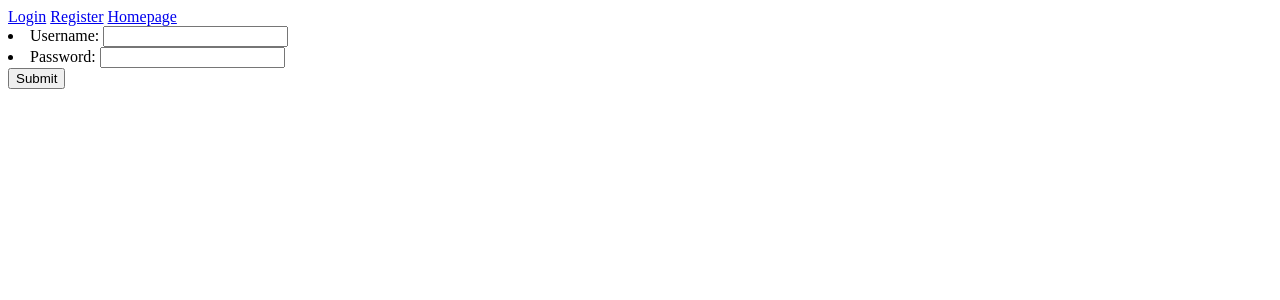
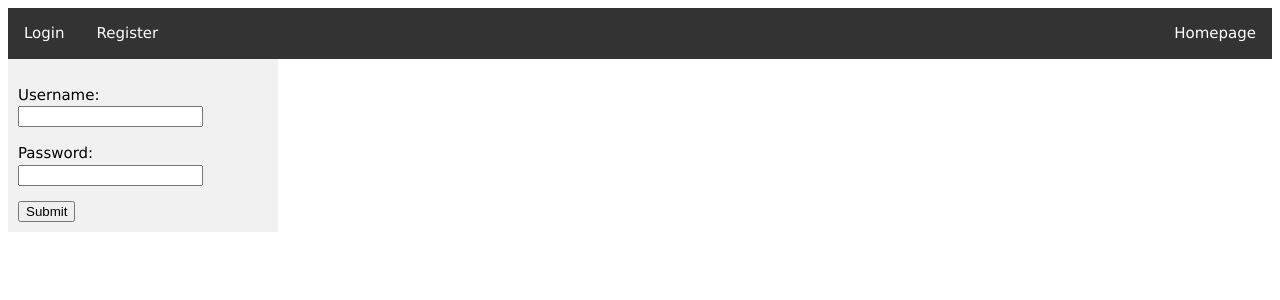
Before and after one commit to aradfir/registrar-portal-django, a Django app: page /login/ in a window 1280 px wide. Shown: the top 300 px of the page. Run offline with Django 4.2, Linux system fonts and the light colour scheme.

Commit message:
use styles to beautify webpage

```diff
--- a/portal/templates/portal/base.html
+++ b/portal/templates/portal/base.html
@@ -1,14 +1,183 @@
-<div id="navbar">
+<style>
+    ul {
+list-style-type: none;
+margin: 0;
+padding: 0;
+overflow: hidden;
+background-color: #333;
+        box-sizing: inherit;
+        font-family: Verdana,sans-serif;
+font-size: 15px;
+line-height: 1.5;
+}
+
+ul.horizontal {
+    list-style-type: none;
+    margin: 0;
+    padding: 0;
+    overflow: hidden;
+    background-color: #333;
+}
+
+ul.horizontal li {
+    float: left;
+}
+
+ul.horizontal li a {
+    display: inline-block;
+    color: white;
+    text-align: center;
+    padding: 14px 16px;
+    text-decoration: none;
+}
+
+ul.horizontal li a:hover:not(.active) {
+    background-color: #000;
+}
+
+ul.horizontal li a.active {
+    background-color:#04AA6D;
+}
+
+ul.horizontal2 {
+    list-style-type: none;
+    margin: 0;
+    padding: 0;
+    overflow: hidden;
+    border: 1px solid #e7e7e7;
+    background-color: #f3f3f3;
+}
+
+ul.horizontal2 li {
+    float: left;
+}
+
+ul.horizontal2 li a {
+    display: inline-block;
+    color: #666;
+    text-align: center;
+    padding: 14px 16px;
+    text-decoration: none;
+}
+
+ul.horizontal2 li a:hover:not(.active) {
+    background-color: #ddd;
+}
+
+ul.horizontal2 a.active {
+    color: white;
+    background-color: #04AA6D;
+}
+.width94 {
+width:94%;
+}
+@media screen and (max-width: 600px) {
+    .width94 {
+       width:100%;
+    }
+}
+
+ul.vertical {
+    list-style-type: none;
+    margin: 0px;
+    padding: 10px;
+    width: 250px;
+    background-color: #f1f1f1;
+}
+
+ul.vertical li a {
+    display: block;
+    color: #000;
+    padding: 8px 0 8px 16px;
+    text-decoration: none;
+}
+
+ul.vertical li a:hover:not(.active) {
+    background-color: #555;
+    color:white;
+}
+
+ul.vertical a.active {
+    background-color: #04AA6D;
+    color:white;
+}
+
+ul.gray {
+border: 1px solid #e7e7e7;
+    background-color: #f3f3f3;
+}
+
+ul.gray li a {
+    display: block;
+    color: #666;
+    text-align: center;
+    padding: 14px 16px;
+    text-decoration: none;
+}
+
+ul.gray li a:hover:not(.active) {
+    background-color: #ddd;
+}
+
+ul.gray li a.active {
+    color: white;
+    background-color: #008CBA;
+}
+.rightli {
+float:right;
+}
+
+@media screen and (max-width: 408px) {
+    .rightli {
+       display:none;
+    }
+}
+
+ul.ex {
+width:90%;
+}
+@media screen and (max-width: 600px) {
+    ul.ex {
+       width:100%;
+    }
+}
+
+ul.divider li {
+    float: left;
+    border-right:1px solid #bbb;
+}
+
+ul.divider li:last-child {
+    border-right: none;
+}
+ul.border {
+    border: 1px solid #555;
+}
+
+ul.border li a {
+    padding: 8px 16px;
+}
+
+ul.border li {
+    text-align: center;
+    border-bottom: 1px solid #555;
+}
+
+ul.border li:last-child {
+    border-bottom: none;
+}
+
+</style>
+<ul id="navbar" class="horizontal">
     {% if request.user.is_authenticated %}
-        <a id="logout" href="{% url 'portal:logout' %}">Logout</a>
+        <li><a id="logout" href="{% url 'portal:logout' %}">Logout</a></li>
     {% else %}
-        <a id="login" href="{% url 'portal:login' %}">Login</a>
-        <a id="Register" href="{% url 'portal:register' %}">Register</a>
+        <li><a id="login" href="{% url 'portal:login' %}">Login</a></li>
+        <li><a id="Register" href="{% url 'portal:register' %}">Register</a></li>
 
     {% endif %}
-
-    <a id="homepage" href="{% url 'portal:index' %}">Homepage</a>
-</div>
+    <li style="float:right"><a id="homepage" href="{% url 'portal:index' %}">Homepage</a></li>
+</ul>
 <div id="content">
         {% block content %}{% endblock %}
     </div>
--- a/portal/templates/portal/index.html
+++ b/portal/templates/portal/index.html
@@ -1,4 +1,4 @@
 {% extends "portal/base.html" %}
 {% block content %}
-<p> Welcome to the ERegistrar.</p>
+<ul class="vertical"> Welcome to the ERegistrar.</ul>
 {% endblock %}
--- a/portal/templates/portal/login.html
+++ b/portal/templates/portal/login.html
@@ -5,7 +5,10 @@
     {% endif %}
 <form action="{% url 'portal:login' %}" method="post">
     {% csrf_token %}
-    {{ form.as_ul }}
+    <ul class="vertical">
+    {{ form.as_p }}
+
     <input type="submit" value="Submit">
+          </ul>
 </form>
 {% endblock %}
--- a/portal/templates/portal/logout.html
+++ b/portal/templates/portal/logout.html
@@ -1,4 +1,4 @@
 {% extends "portal/base.html" %}
 {% block content %}
-<p>Logout successful!</p>
+<ul class="vertical">Logout successful!</ul>
 {% endblock %}
--- a/portal/templates/portal/register.html
+++ b/portal/templates/portal/register.html
@@ -1,7 +1,9 @@
 {% extends "portal/base.html" %}
 {% block content %}
 <form method="post">{% csrf_token %}
+    <ul class="vertical">
     {{ form.as_p }}
     <input type="submit" value="Save">
+    </ul>
 </form>
 {% endblock %}
```
